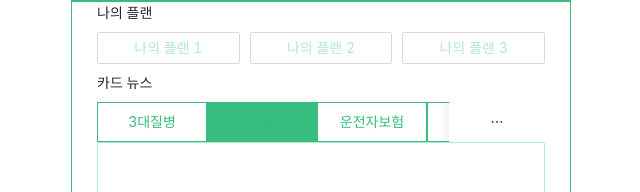
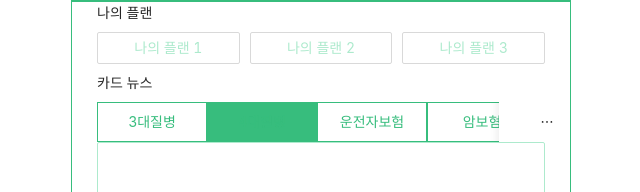
Before and after one commit to bowdawn/mymanager, a React (Create React App) app: page /dummypage3 in a window 1280 px wide. Shown: the part 93-285 px from the top of the page, without its empty margins (319-959 px from the left). Built offline with nearby package versions, Linux system fonts and the light colour scheme.

Commit message:
tab bar padding edit

```diff
--- a/src/pages/dummy3.tsx
+++ b/src/pages/dummy3.tsx
@@ -169,13 +169,12 @@ const DummyPage3: FC = (props: any) => {
             tabPosition={'top'}
             type='card'
             tabBarGutter={0}
-            tabBarStyle={{ paddingLeft: 25, paddingRight: 25 }}
+            tabBarStyle={{ paddingLeft: 25 }}
           >
             {tabs.map((item: any, i: number) => (
               <TabPane
                 tab={item.title}
                 key={i}
-                forceRender
                 style={{ paddingLeft: 25, paddingRight: 25 }}
               >
                 <Carousel
```
